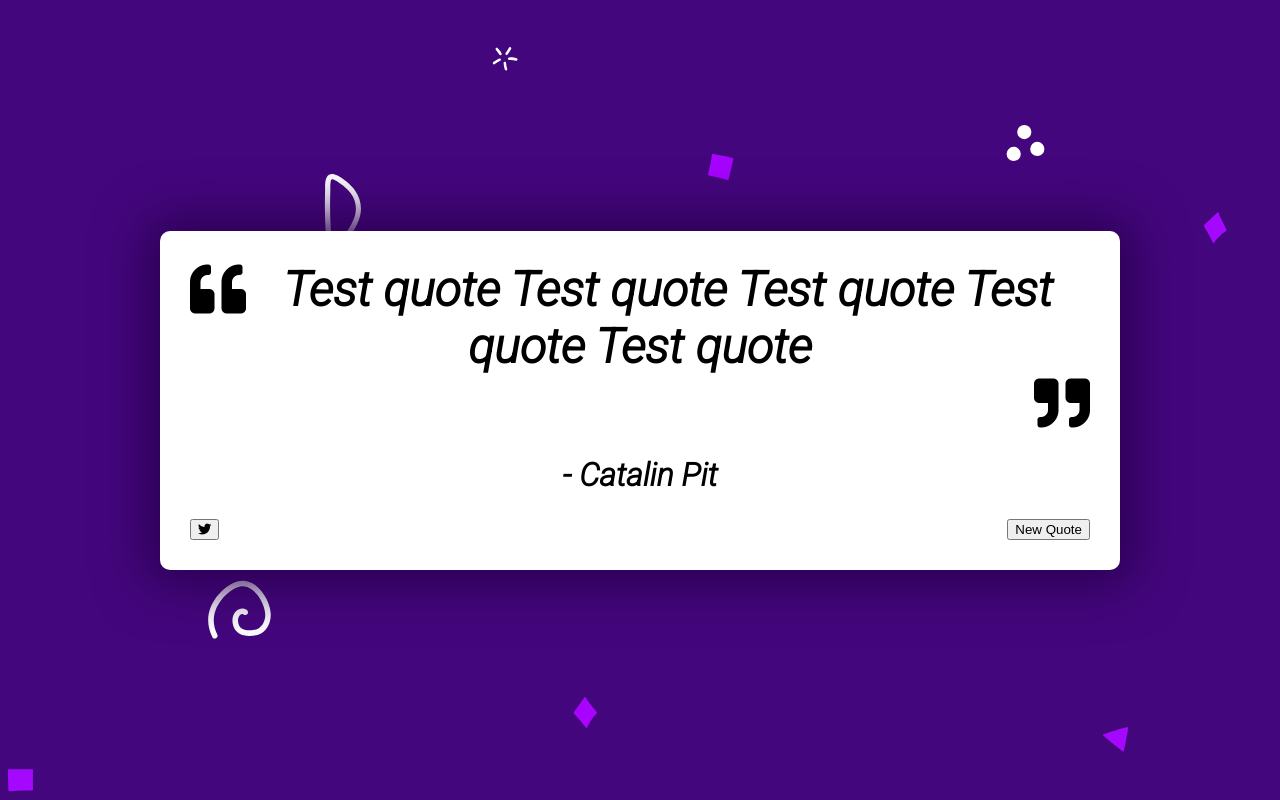
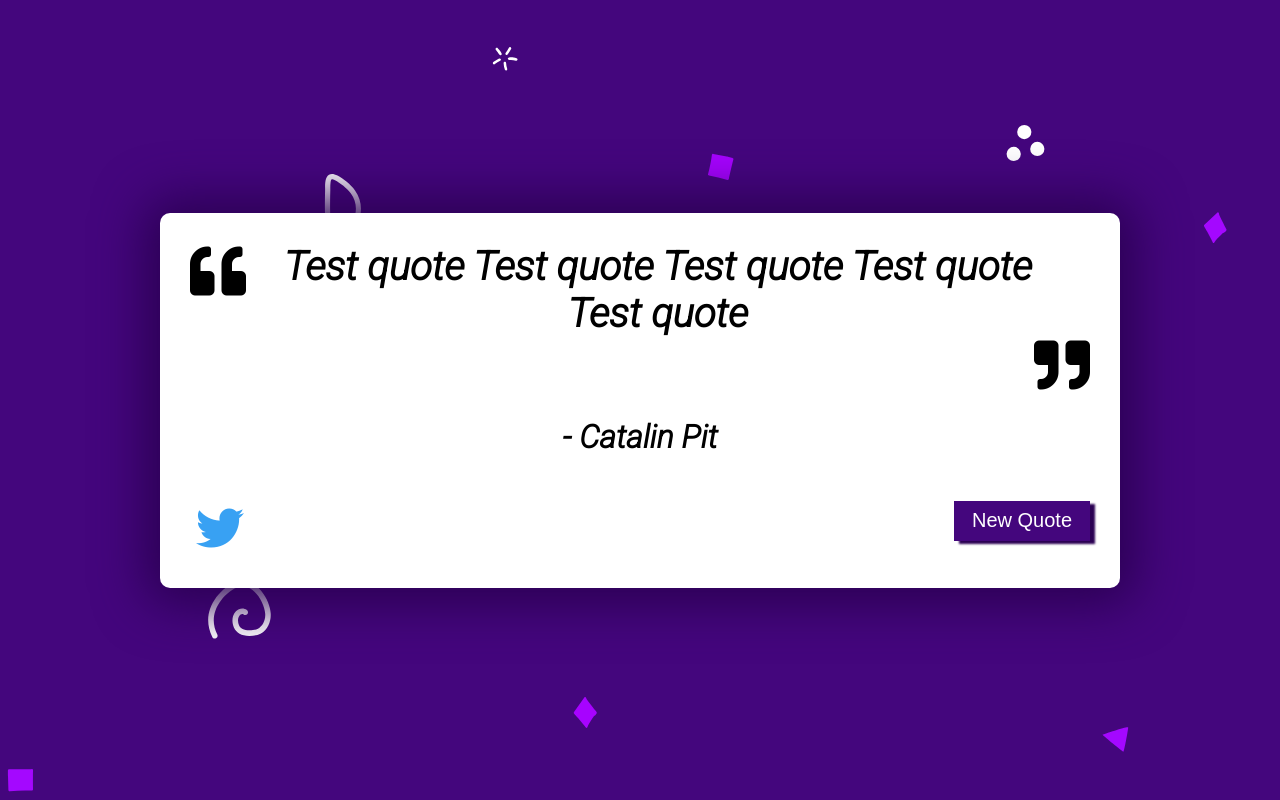
Before and after one commit to catalinpit/quoteGenerator, a plain HTML site: page index.html in a window 1280 px wide. Drawn offline with Linux system fonts and the light colour scheme.

Commit message:
More styling

```diff
--- a/style.css
+++ b/style.css
@@ -32,7 +32,8 @@ body {
 }
 
 .quote {
-    font-size: 3rem;
+    font-size: 2.5rem;
+    margin: 0 20px;
 }
 
 .fa-quote-left, .fa-quote-right {
@@ -55,6 +56,35 @@ body {
 .quote-buttons {
     display: flex;
     justify-content: space-between;
+    margin-top: 20px;
+}
+
+button {
+    cursor: pointer;
+}
+
+.new-quote {
+    font-size: 1.25rem;
+    height: 2.5rem;
+    width: 8.5rem;
+    border: none;
+    background-color: #44067d;
+    outline: none;
+    box-shadow: 5px 2.5px 2px 0px #2b0153;
+    color: #fff;
+}
+
+button:hover {
+    transform: translate(0, 0.15rem);
+    box-shadow: 0px 0px 0px 0px #2b0153;
+}
+
+.twitter-button {
+    font-size: 3rem;
+    border: none;
+    outline: none;
+    background: none;
+    color: #38a1f3;
 }
 
 @media screen and (max-width: 1000px) {
```
